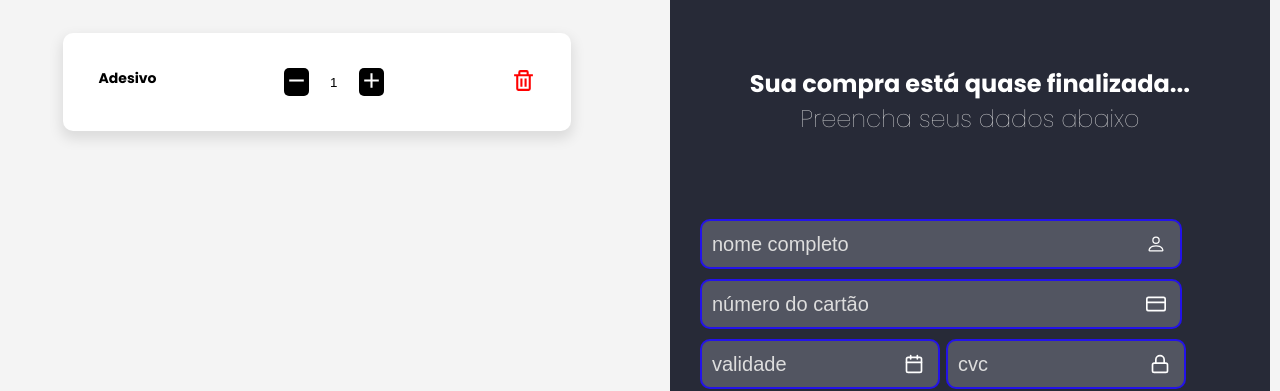
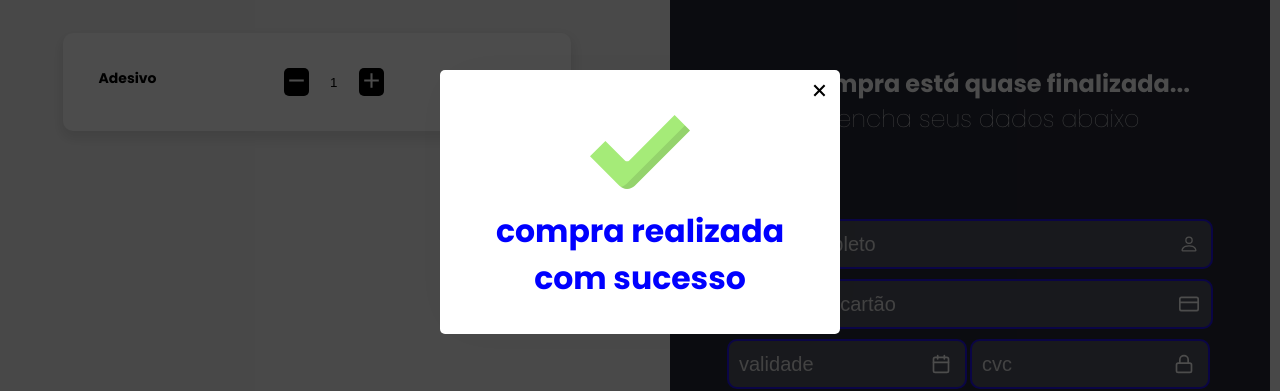
Before and after one commit to raphaeldemelo/bempagodesafio, a React (Create React App) app: page /checkout in a window 1280 px wide. Both pictures are taken after a click on the button "Finalizar". Shown: the part 198-589 px from the top of the page. Built offline with nearby package versions, Linux system fonts and the light colour scheme.

Commit message:
criando modal

```diff
--- a/src/Components/CardCheckout/index.js
+++ b/src/Components/CardCheckout/index.js
@@ -1,9 +1,11 @@
-import React, { useState } from 'react';
+import React, { useState, useContext } from 'react';
 import { Link } from 'react-router-dom';
 import { BsPerson } from 'react-icons/bs'
 import { FiCreditCard, FiLock, FiCalendar } from 'react-icons/fi'
 import CreditCard from 'react-credit-cards';
 import 'react-credit-cards/es/styles-compiled.css';
+import Modal from '../Modal';
+import { UserContext } from '../../Contexts/user';
 
 import {
     Container,
@@ -28,6 +30,8 @@ export default function CardCheckout() {
     const [Validade, setValidade] = useState('');
     const [Cvc, setCvc] = useState('');
     const [Focused, setFocused] = useState('');
+    const { setIsVisible } = useContext(UserContext);
+
 
     function changeFocus(e) {
         setFocused(e.target.name);
@@ -56,9 +60,6 @@ export default function CardCheckout() {
             </Title>
 
             <Fomulario>
-
-
-
                 <AreaInput>
                     <Input
                         type="text"
@@ -119,12 +120,11 @@ export default function CardCheckout() {
             </Fomulario>
 
             <Footer>
-                <Botao onClick={() => alert('clicou em finalizar')}>
+                <Botao onClick={() => setIsVisible(true)}>
                     <Span>Finalizar</Span>
                 </Botao>
             </Footer>
 
-
         </Container >
     );
 }
--- a/src/Components/CardCheckout/styles.js
+++ b/src/Components/CardCheckout/styles.js
@@ -55,10 +55,11 @@ export const Fomulario = styled.div`
 display:flex;
 width: 90%;
 flex-direction: column;
+align-items: center;
 `;
 
 export const Input = styled.input`
-width: 80%;
+width: 100%;
 height:50px;
 background-color: #525561;
 border: 2px solid #2312EA;
@@ -78,7 +79,7 @@ border-right-style: none;
 
 export const Footer = styled.div`
 display:flex;
-width: 90%;
+width: 80%;
 justify-content: flex-end;
 border-top: 1px solid #525252;
 padding-top: 30px;
@@ -107,6 +108,7 @@ justify-content: space-between;
 
 export const AreaInput = styled.div`
 display: flex;
+width: 90%;
 `;
 
 export const AreaIcon = styled.div`
--- /dev/null
+++ b/src/Components/Modal/index.js
@@ -0,0 +1,30 @@
+import React, { useContext } from 'react';
+import { BiX } from 'react-icons/bi';
+import check from '../../assets/check.svg';
+
+import {
+    Overlay,
+    Container,
+    Botao,
+    Titulo,
+    Imagem,
+} from './styles';
+
+import { UserContext } from '../../Contexts/user';
+
+export default function Modal() {
+
+    const { setIsVisible } = useContext(UserContext);
+
+    return (
+        <Overlay>
+            <Container>
+                <Botao type='button' onClick={() => setIsVisible(false)}>
+                    <BiX size={25} color='#000' />
+                </Botao>
+                <Imagem src={check} />
+                <Titulo>compra realizada com sucesso</Titulo>
+            </Container>
+        </Overlay>
+    );
+}
--- /dev/null
+++ b/src/Components/Modal/styles.js
@@ -0,0 +1,43 @@
+import styled from 'styled-components';
+
+export const Overlay = styled.div`
+background-color: rgba(0, 0, 0, 0.7);
+position: fixed;
+top: 0;
+bottom: 0;
+left: 0;
+right: 0;
+display: flex;
+justify-content: center;
+align-items: center;
+z-index: 1;
+`;
+
+export const Container = styled.div`
+background-color: #fff;
+width: 100%;
+max-width: 400px;
+padding: 2rem 3rem;
+border-radius: 5px;
+box-shadow: 0 0 60px 0 rgba(0, 0, 0, 0.05);
+text-align: center;
+position: relative;
+`;
+
+export const Imagem = styled.img`
+width: 100px;
+`;
+
+export const Titulo = styled.h1`
+font-size: 2.25em;
+font-weight: bold;
+color: blue;
+`;
+
+export const Botao = styled.button`
+position: absolute;
+right: 0.5rem;
+top: 0.5rem;
+background: none;
+border: none;
+`;
--- a/src/Contexts/user.js
+++ b/src/Contexts/user.js
@@ -8,6 +8,7 @@ export default function UserProvider({ children }) {
     const [react, setReact] = useState('React');
     const [angular, setAngular] = useState('Angular');
     const [vue, setVue] = useState('Vue');
+    const [isVisible, setIsVisible] = useState(false);
 
     return (
         <UserContext.Provider
@@ -20,6 +21,8 @@ export default function UserProvider({ children }) {
                 setAngular,
                 vue,
                 setVue,
+                isVisible,
+                setIsVisible,
             }}>
             {children}
         </UserContext.Provider>
--- a/src/Pages/Checkout/index.js
+++ b/src/Pages/Checkout/index.js
@@ -1,4 +1,4 @@
-import React from 'react';
+import React, { useContext } from 'react';
 
 import { BiArrowBack } from 'react-icons/bi'
 import { TiShoppingCart } from 'react-icons/ti'
@@ -6,6 +6,8 @@ import { Link } from 'react-router-dom';
 
 import CardCheckout from '../../Components/CardCheckout';
 import CardItem from '../../Components/CardItem';
+import Modal from '../../Components/Modal';
+import { UserContext } from '../../Contexts/user';
 
 import {
     Container,
@@ -18,6 +20,9 @@ import {
 } from './styles';
 
 export default function Checkout() {
+
+    const { isVisible } = useContext(UserContext);
+
     return (
         <Container>
             <SectionLeft>
@@ -42,6 +47,8 @@ export default function Checkout() {
 
             </SectionLeft>
 
+            {isVisible ? <Modal /> : null}
+
             <SectionRight>
                 <CardCheckout />
             </SectionRight>
```
